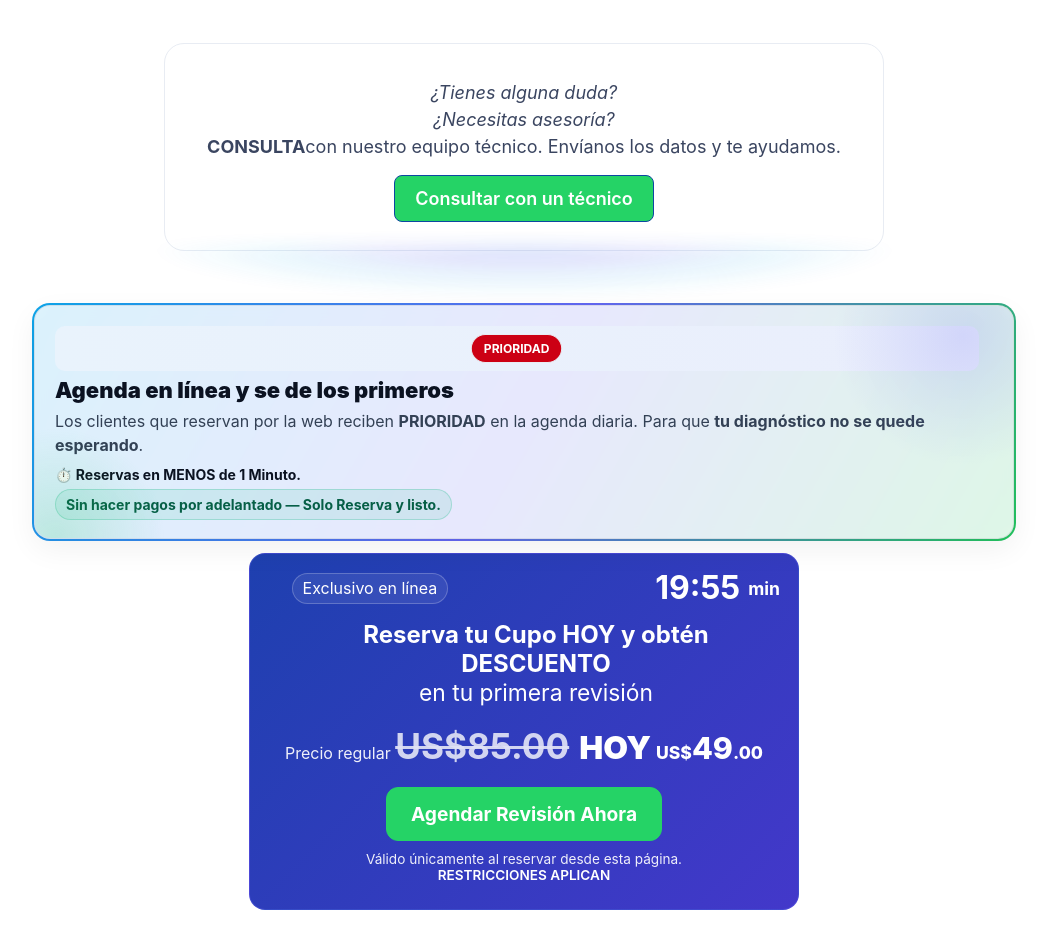
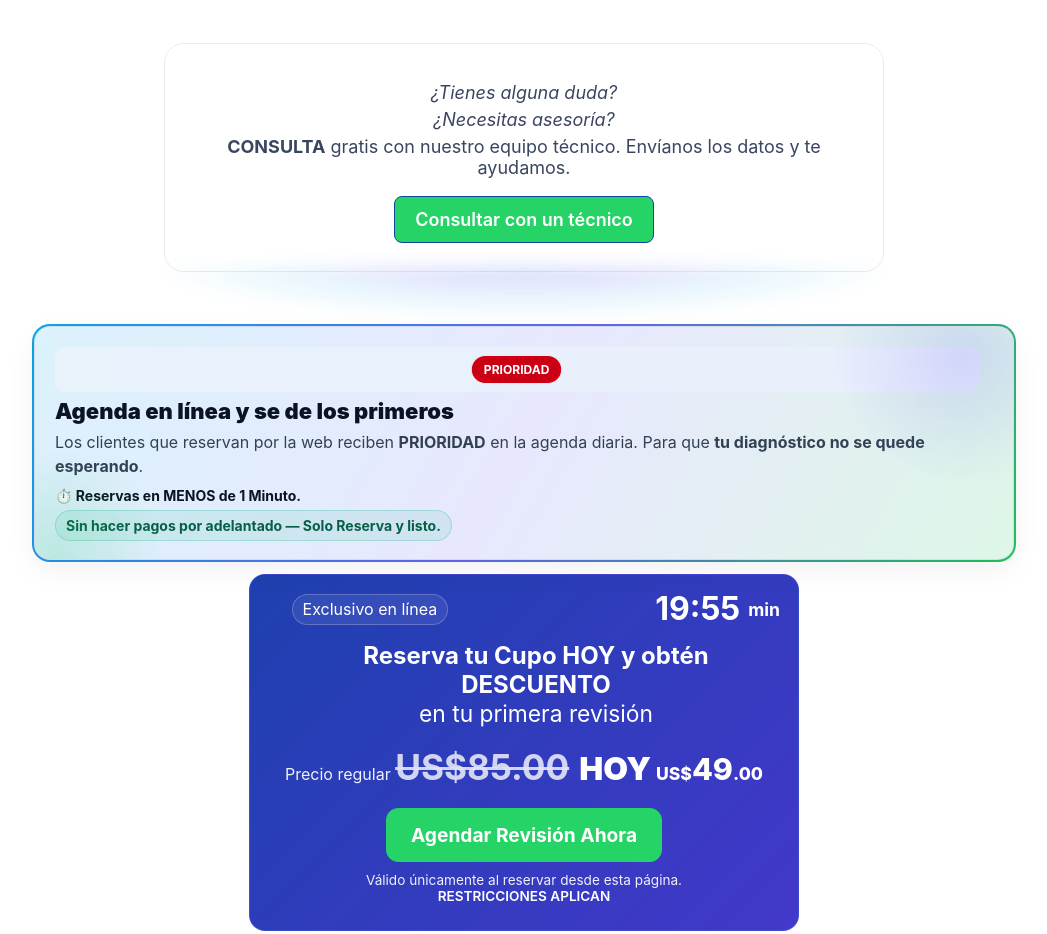
Before and after one commit to automotrizmedinasv-design/automotrizmedinasv-design.github.io, a plain HTML site: page index.html in a window 1280 px wide. Shown: the part 1480-2414 px from the top of the page, without its empty margins (116-1163 px from the left). Drawn offline with Linux system fonts and the light colour scheme; a script that the page names is missing.

Commit message:
Update index.html

```diff
--- a/index.html
+++ b/index.html
@@ -802,7 +802,7 @@ Para lograrlo aplicamos procesos técnicos avanzados que definen el camino corre
 <div style="margin-top:10px; text-align:center">
 <p class="muted"><i>¿Tienes alguna duda?</i></p>
 <p class="muted"><i>¿Necesitas asesoría?</i></p>
-<p class="muted"><b>CONSULTA</b>con nuestro equipo técnico. Envíanos los datos y te ayudamos.</p>
+<p class="muted"><b>CONSULTA</b> gratis con nuestro equipo técnico. Envíanos los datos y te ayudamos.</p>
 <a aria-label="Consultar con un técnico" class="ready btn cta" data-open-form="" href="#" style="background-color:#25D366;display:inline-flex;align-items:center;gap:8px;padding:12px 20px;border-radius:8px;color:#fff;font-weight:600;text-decoration:none;"> Consultar con un técnico</a></div>
 </div>
 </div>
```
